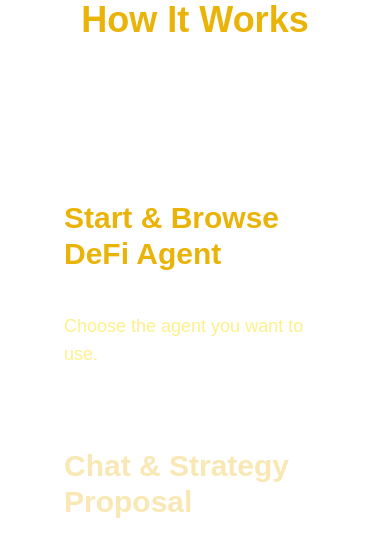
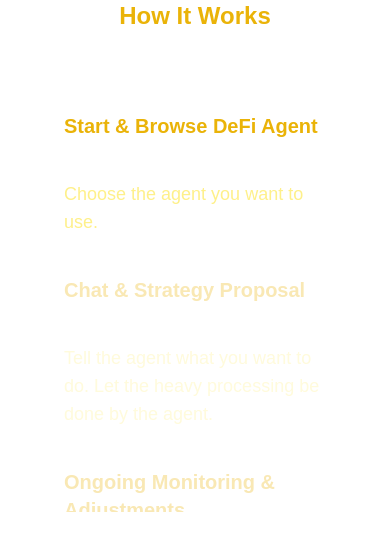
Before and after one commit to theSynthOS/synthos-landing, a Next.js app: page /components/MainComponents/HowItWorks in a window 390 px wide. Shown: the top 556 px of the page. Built offline with nearby package versions, Linux system fonts and the light colour scheme; a web font is replaced by a local one.

Commit message:
mobile friendly

```diff
--- a/src/app/components/MainComponents/HowItWorks/page.tsx
+++ b/src/app/components/MainComponents/HowItWorks/page.tsx
@@ -63,7 +63,7 @@ export default function HowItWorks() {
     <>
      <div className="relative h-full ">
       <div className="relative z-10 mb-[10%]">
-        <h1 className="text-4xl font-bold text-center mb-10 text-yellow-500">How It Works</h1>
+        <h1 className="text-2xl md:text-3xl lg:text-4xl font-bold text-center lg:mb-10 text-yellow-500">How It Works</h1>
         <StickyScroll content={content} />
       </div>
     </div>
--- a/src/components/ui/sticky-scroll-reveal.tsx
+++ b/src/components/ui/sticky-scroll-reveal.tsx
@@ -51,18 +51,18 @@ export const StickyScroll = ({
         <div className="div relative flex items-start px-4">
           <div className="max-w-2xl">
             {content.map((item, index) => (
-              <div key={item.title + index} className="my-20">
+              <div key={item.title + index} className="my-10 lg:my-20">
                 <motion.h2
                   initial={{ opacity: 0 }}
                   animate={{ opacity: activeCard === index ? 1 : 0.3 }}
-                  className="text-3xl font-bold text-yellow-500"
+                  className="text-xl md:text-2xl lg:text-3xl font-bold text-yellow-500"
                 >
                   {item.title}
                 </motion.h2>
                 <motion.p
                   initial={{ opacity: 0 }}
                   animate={{ opacity: activeCard === index ? 1 : 0.3 }}
-                  className="text-lg text-yellow-200 max-w-sm mt-10"
+                  className="text-lg md:text-xl lg:text-xl text-yellow-200 max-w-sm mt-10"
                 >
                   {item.description}
                 </motion.p>
```
